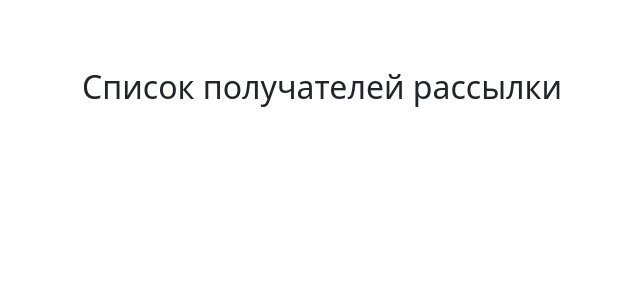
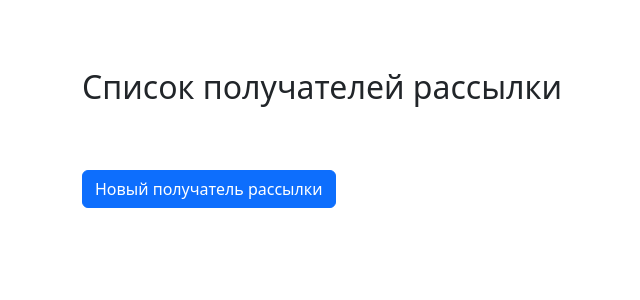
Before and after one commit to SuperZebrocat/NewsletterApp, a Django app: page /clients/ in a window 1280 px wide. Shown: the part 56-356 px from the top of the page, without its empty margins (0-640 px from the left). Run offline with Django 5.2, Linux system fonts and the light colour scheme; the visitor is signed in with stand-in values (Sample User, id 1); data that the repository does not hold is empty; some libraries are stand-ins or nearby versions.

Commit message:
Template for clients list updated

```diff
--- a/newsletters/templates/newsletters/clients_list.html
+++ b/newsletters/templates/newsletters/clients_list.html
@@ -5,11 +5,14 @@
 {% block content %}
 {% include 'newsletters/includes/inc_header.html' %}
 <h2>Список получателей рассылки</h2>
-<ul class="list-group">
+<ul class="list-group mt-3">
     {% for client in clients %}
         <li class="list-group-item">
             <a href="{% url 'newsletters:client_detail' client.pk %}">{{ client.email }}</a> - {{ client.full_name }}
         </li>
     {% endfor %}
 </ul>
+
+<a href="{% url 'newsletters:client_create' %}" class="btn btn-primary mt-5">Новый получатель рассылки</a>
+
 {% endblock %}
```
